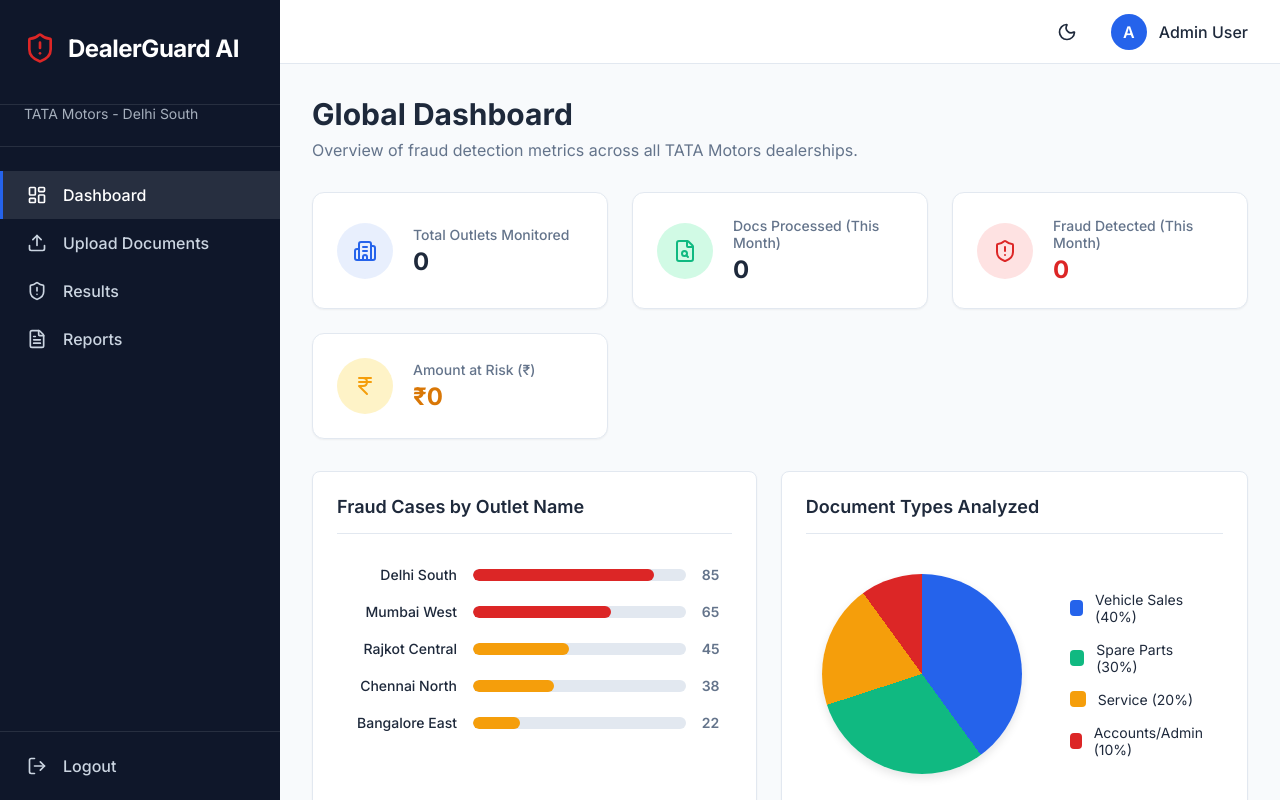
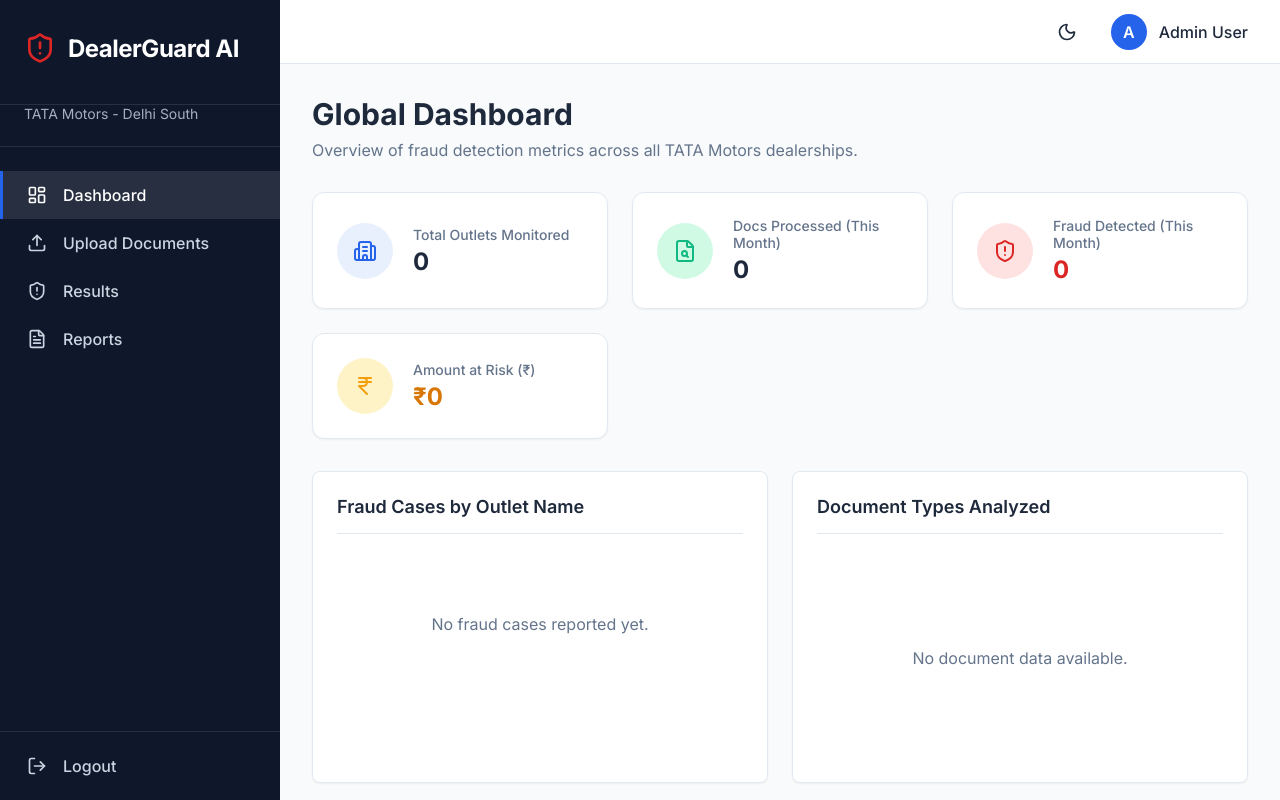
Before and after one commit to sandhsahil-cyber/frudedetection-app, a React (Vite) app: page /dashboard in a window 1280 px wide. Built offline with nearby package versions, Linux system fonts and the light colour scheme.

Commit message:
Clear dashboard static charts

```diff
--- a/src/pages/Dashboard.jsx
+++ b/src/pages/Dashboard.jsx
@@ -67,40 +67,8 @@ const Dashboard = () => {
             <h3>Fraud Cases by Outlet Name</h3>
           </div>
           <div className="horizontal-bar-chart">
-            <div className="hbar-row">
-              <span className="hbar-label">Delhi South</span>
-              <div className="hbar-track">
-                <div className="hbar-fill red" style={{ width: '85%' }}></div>
-              </div>
-              <span className="hbar-value">85</span>
-            </div>
-            <div className="hbar-row">
-              <span className="hbar-label">Mumbai West</span>
-              <div className="hbar-track">
-                <div className="hbar-fill red" style={{ width: '65%' }}></div>
-              </div>
-              <span className="hbar-value">65</span>
-            </div>
-            <div className="hbar-row">
-              <span className="hbar-label">Rajkot Central</span>
-              <div className="hbar-track">
-                <div className="hbar-fill yellow" style={{ width: '45%' }}></div>
-              </div>
-              <span className="hbar-value">45</span>
-            </div>
-            <div className="hbar-row">
-              <span className="hbar-label">Chennai North</span>
-              <div className="hbar-track">
-                <div className="hbar-fill yellow" style={{ width: '38%' }}></div>
-              </div>
-              <span className="hbar-value">38</span>
-            </div>
-            <div className="hbar-row">
-              <span className="hbar-label">Bangalore East</span>
-              <div className="hbar-track">
-                <div className="hbar-fill yellow" style={{ width: '22%' }}></div>
-              </div>
-              <span className="hbar-value">22</span>
+            <div style={{ textAlign: 'center', padding: '3rem 0', color: 'var(--text-secondary)' }}>
+              No fraud cases reported yet.
             </div>
           </div>
         </div>
@@ -109,25 +77,9 @@ const Dashboard = () => {
           <div className="card-header">
             <h3>Document Types Analyzed</h3>
           </div>
-          <div className="pie-chart-container">
-            <div className="pie-chart"></div>
-            <div className="pie-legend">
-              <div className="legend-item">
-                <span className="legend-color" style={{ backgroundColor: 'var(--primary)' }}></span>
-                <span>Vehicle Sales (40%)</span>
-              </div>
-              <div className="legend-item">
-                <span className="legend-color" style={{ backgroundColor: 'var(--success)' }}></span>
-                <span>Spare Parts (30%)</span>
-              </div>
-              <div className="legend-item">
-                <span className="legend-color" style={{ backgroundColor: 'var(--warning)' }}></span>
-                <span>Service (20%)</span>
-              </div>
-              <div className="legend-item">
-                <span className="legend-color" style={{ backgroundColor: 'var(--danger)' }}></span>
-                <span>Accounts/Admin (10%)</span>
-              </div>
+          <div className="pie-chart-container" style={{ display: 'flex', justifyContent: 'center', alignItems: 'center', minHeight: '200px' }}>
+            <div style={{ textAlign: 'center', color: 'var(--text-secondary)' }}>
+              No document data available.
             </div>
           </div>
         </div>
```
